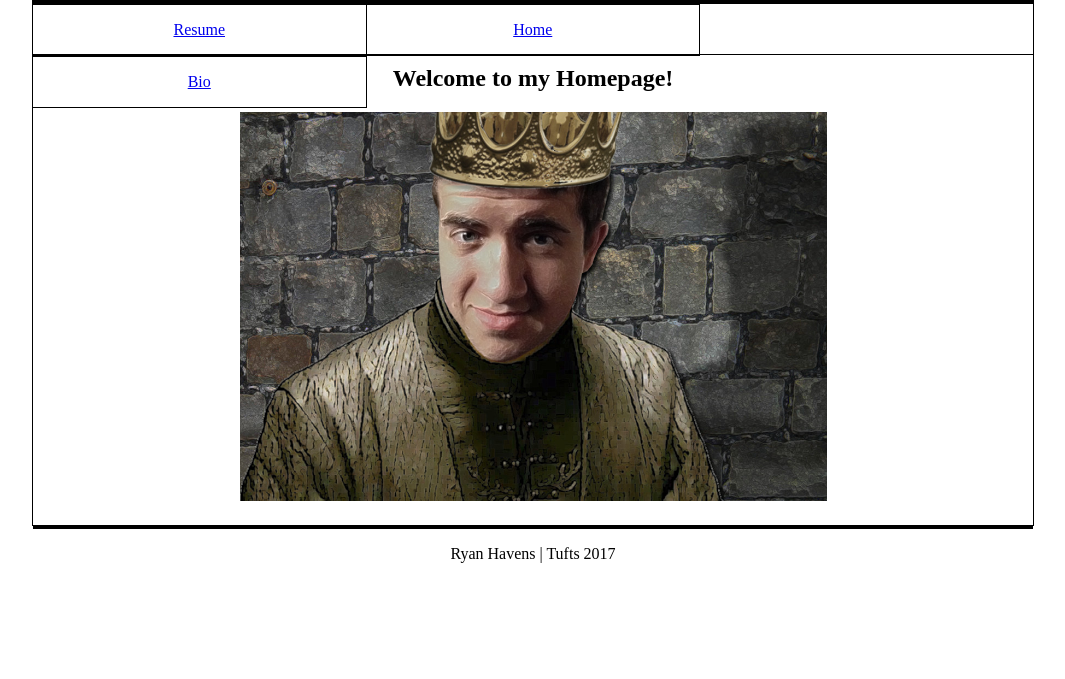
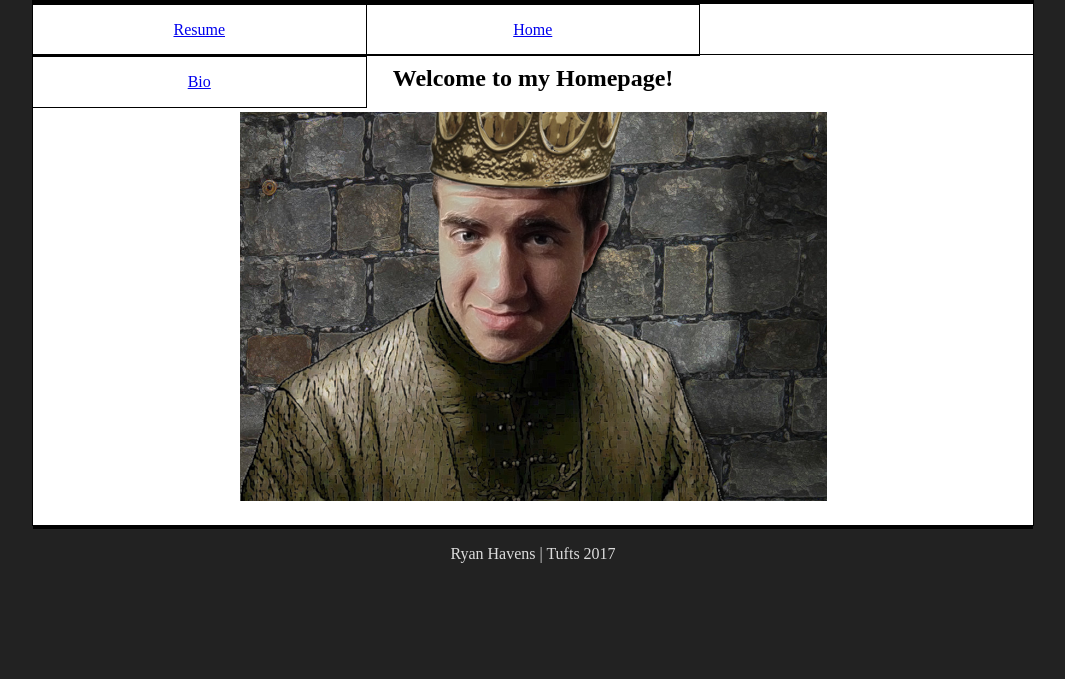
Before and after one commit to ryhavens/ryhavens.github.io, a plain HTML site: page index.html in a window 1280 px wide. Shown: the part 180-859 px from the top of the page, without its empty margins (107-1172 px from the left). Drawn offline with Linux system fonts and the light colour scheme.

Commit message:
BG update

```diff
--- a/homestyle.css
+++ b/homestyle.css
@@ -1,9 +1,14 @@
+body {
+	background-color: #222222;
+}
+
 #container {
 	width: 1000px;
 	margin: 0 auto;
 	margin-top: 25px;
 	padding: 0;
 	border: #000000 solid 1px;
+	background-color: white;
 }
 
 #header {
@@ -23,6 +28,7 @@
 	width: 100%;
 	height: 150px;
 	text-align: center;
+	color: #DDDDDD;
 	float: left;
 	border-top: #000000 solid 4px;
 }
```
